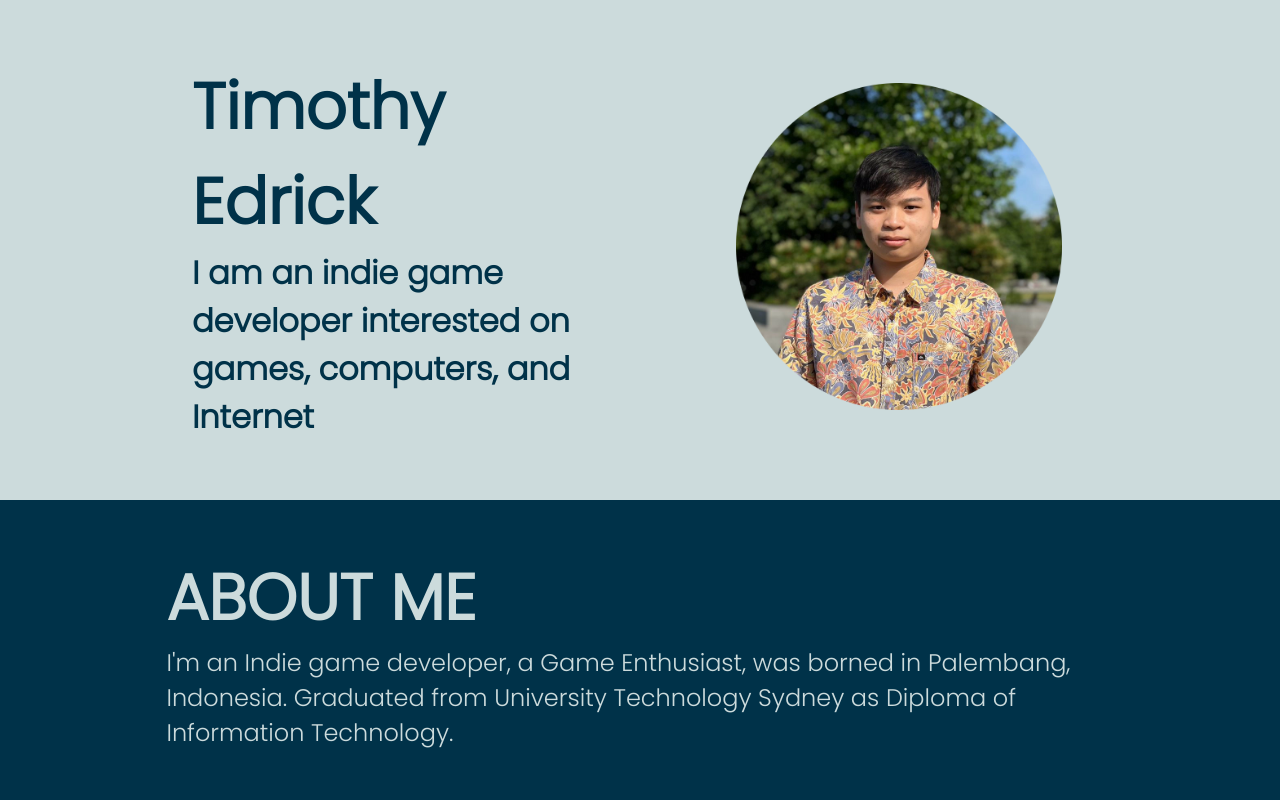
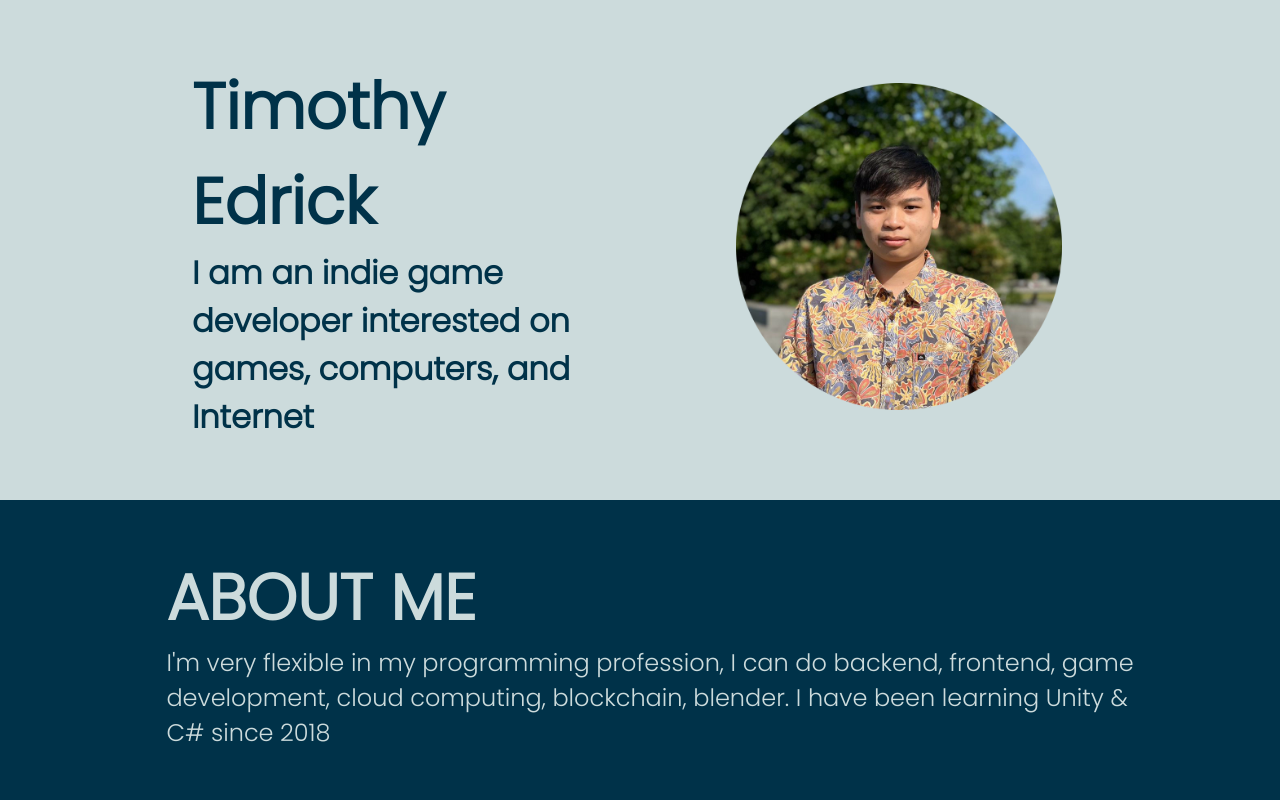
Before and after one commit to StinkySteak/portfolio, a React (Create React App) app: page / in a window 1280 px wide. Shown: the top 800 px of the page. Built offline with nearby package versions, Linux system fonts and the light colour scheme; the HTML template or start-up script is replaced by a standard one.

Commit message:
design: about me content, remove graduation and origin

```diff
--- a/src/Pages/AboutMe.js
+++ b/src/Pages/AboutMe.js
@@ -10,8 +10,8 @@ function AboutMe() {
         <div className=''>
           <h1 className='text-64 abt-h1 color-bright'>ABOUT ME</h1>
           <h2 className='abt-h2 color-bright'>
-            I'm an Indie game developer, a Game Enthusiast, was borned in Palembang, Indonesia.
-            Graduated from University Technology Sydney as Diploma of Information Technology.
+            I'm very flexible in my programming profession, I can do backend, frontend, game development, cloud computing, blockchain, blender.
+I have been learning Unity & C# since 2018
           </h2>
         </div>
       </div>
```
